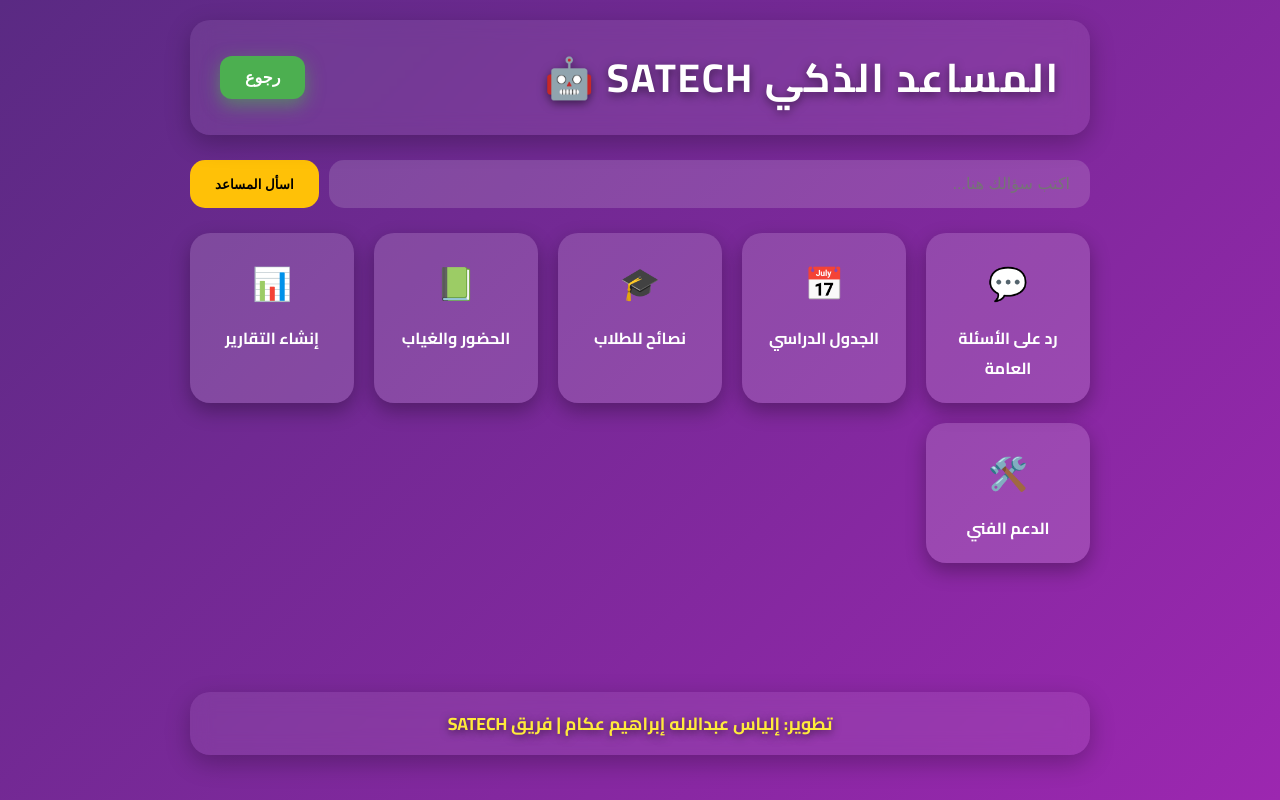
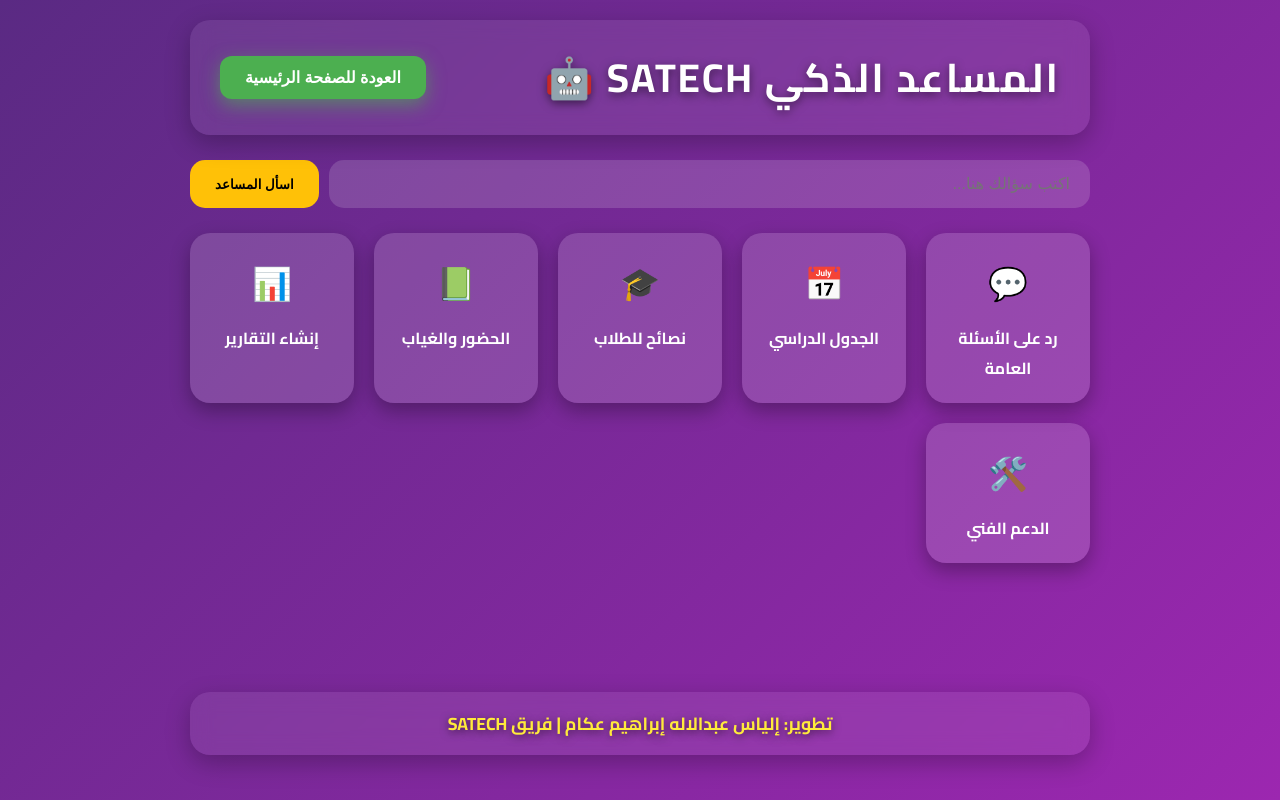
Before and after one commit to Eliasakkam/school1, a website: page pages/satech_assistant.html in a window 1280 px wide. Drawn offline with Linux system fonts and the light colour scheme.

Commit message:
add noor button21

```diff
--- a/pages/satech_assistant.html
+++ b/pages/satech_assistant.html
@@ -177,7 +177,7 @@
 <header>
     <h1>المساعد الذكي SATECH 🤖</h1>
     <div style="display:flex; gap:10px; align-items:center;"></div>
-        <button class="btn btn-back" onclick="location.href='../index.html'">رجوع</button>
+    <button class="btn btn-back" onclick="location.href='/index.html'">العودة للصفحة الرئيسية</button>
     </div>
 </header>
 
```
